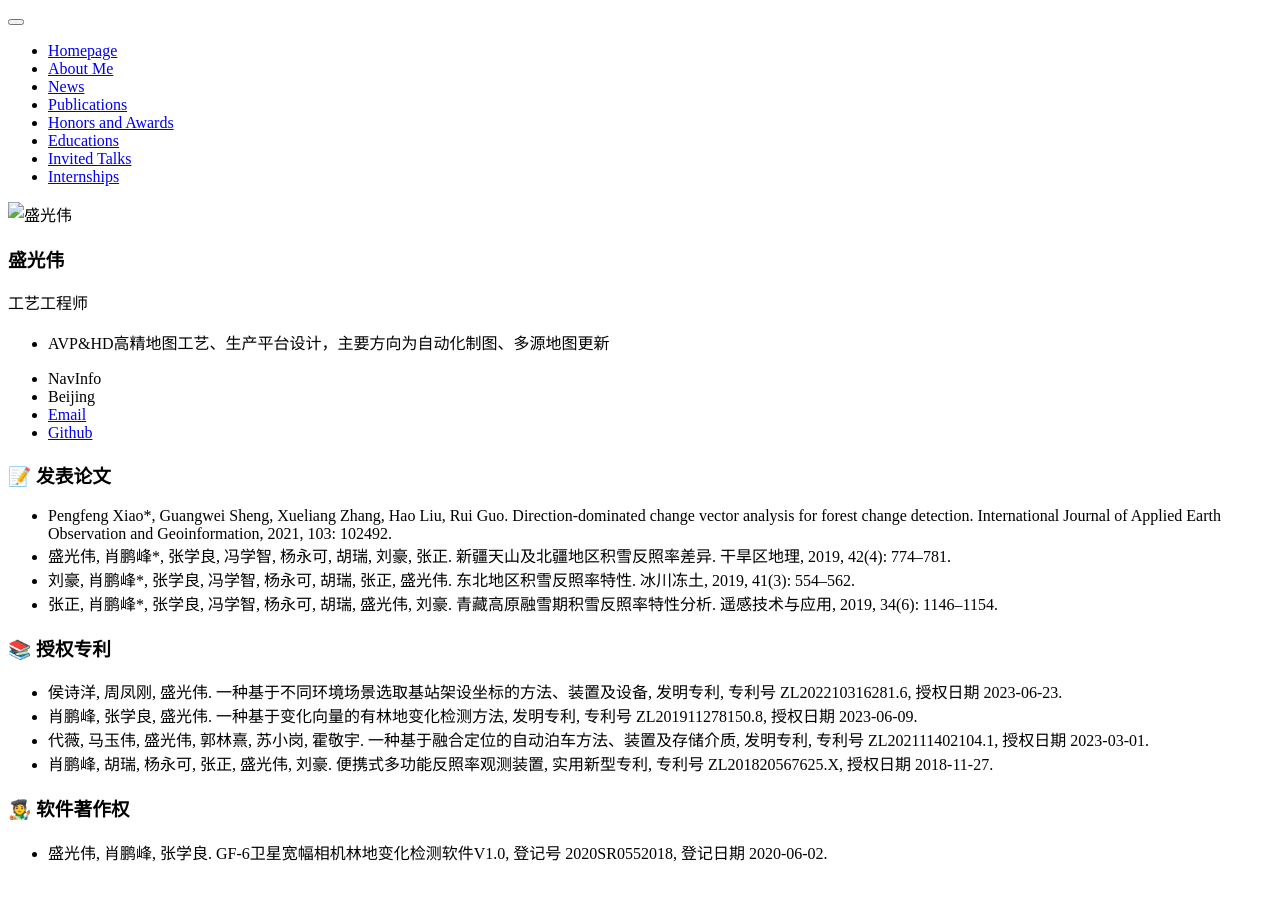
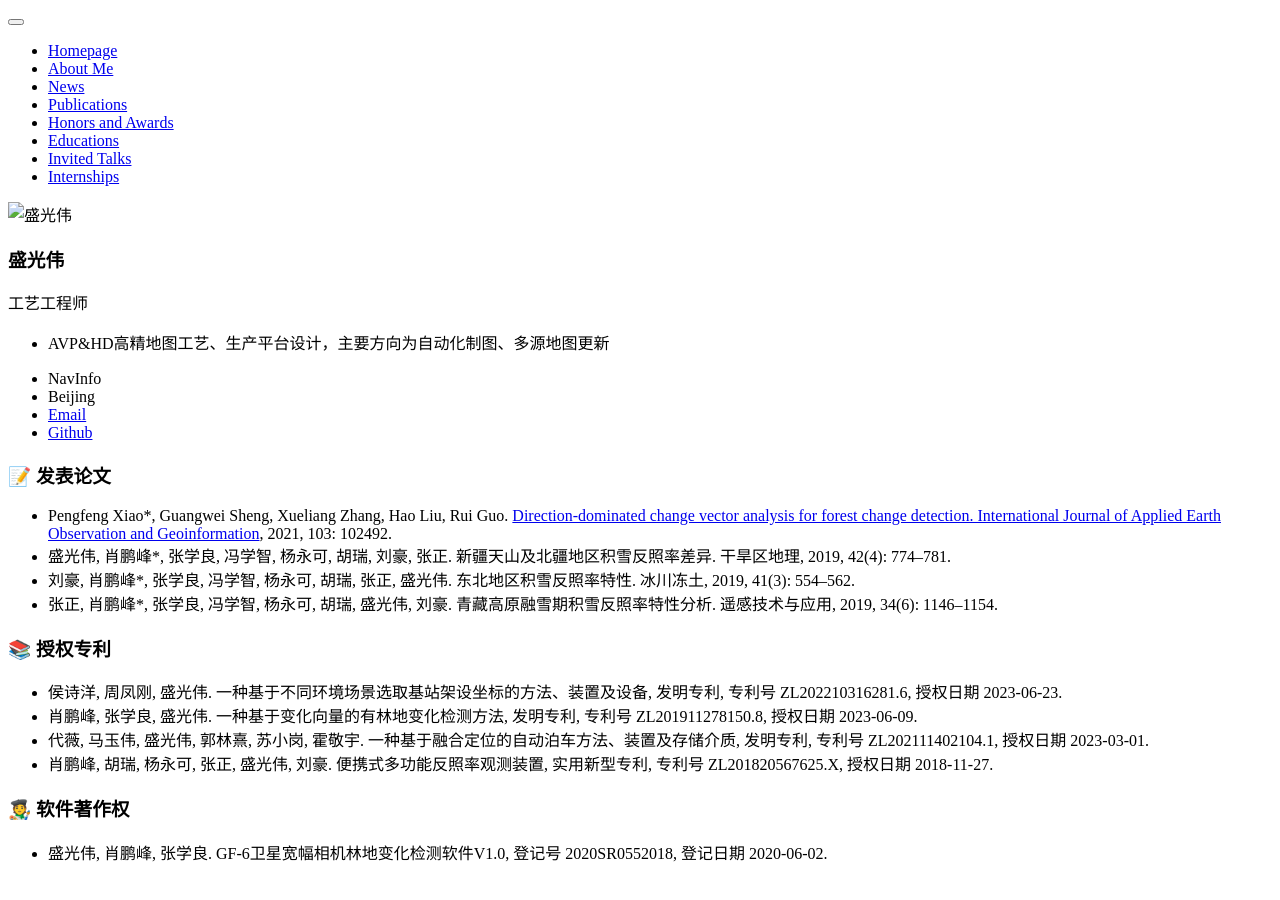
Before and after one commit to alphasheng/alphasheng.github.io, a Jekyll site: the page built from _pages/includes/pub.md, in a window 1280 px wide. Built offline with Jekyll 4.4.1, drawn with Linux system fonts in a browser that asks for light colours; our own code applies the rules of GitHub Pages for plain Markdown files; some of the changed lines change nothing that is shown.

Commit message:
Update pub.md

```diff
--- a/_pages/includes/pub.md
+++ b/_pages/includes/pub.md
@@ -1,6 +1,6 @@
 
 # 📝 发表论文
-- Pengfeng Xiao*, Guangwei Sheng, Xueliang Zhang, Hao Liu, Rui Guo. Direction-dominated change vector analysis for forest change detection. International Journal of Applied Earth Observation and Geoinformation, 2021, 103: 102492.
+- Pengfeng Xiao*, Guangwei Sheng, Xueliang Zhang, Hao Liu, Rui Guo. [Direction-dominated change vector analysis for forest change detection. International Journal of Applied Earth Observation and Geoinformation](https://alphasheng.github.io/pdfs/Direction-dominated change vector analysis for forest change detection.pdf), 2021, 103: 102492.
 - 盛光伟, 肖鹏峰*, 张学良, 冯学智, 杨永可, 胡瑞, 刘豪, 张正. 新疆天山及北疆地区积雪反照率差异. 干旱区地理, 2019, 42(4): 774–781.
 - 刘豪, 肖鹏峰*, 张学良, 冯学智, 杨永可, 胡瑞, 张正, 盛光伟. 东北地区积雪反照率特性. 冰川冻土, 2019, 41(3): 554–562.
 - 张正, 肖鹏峰*, 张学良, 冯学智, 杨永可, 胡瑞, 盛光伟, 刘豪. 青藏高原融雪期积雪反照率特性分析. 遥感技术与应用, 2019, 34(6): 1146–1154.
```
